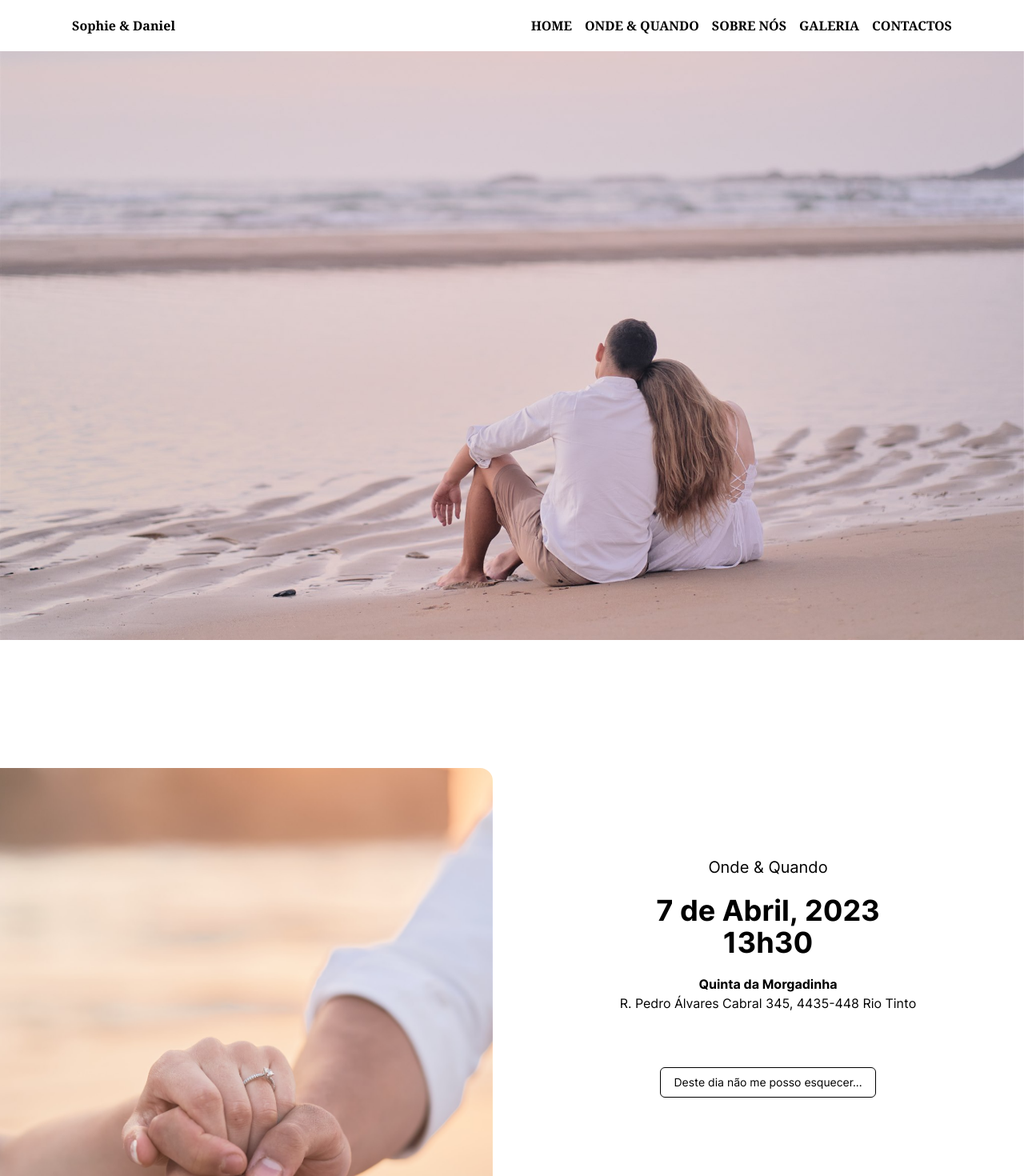
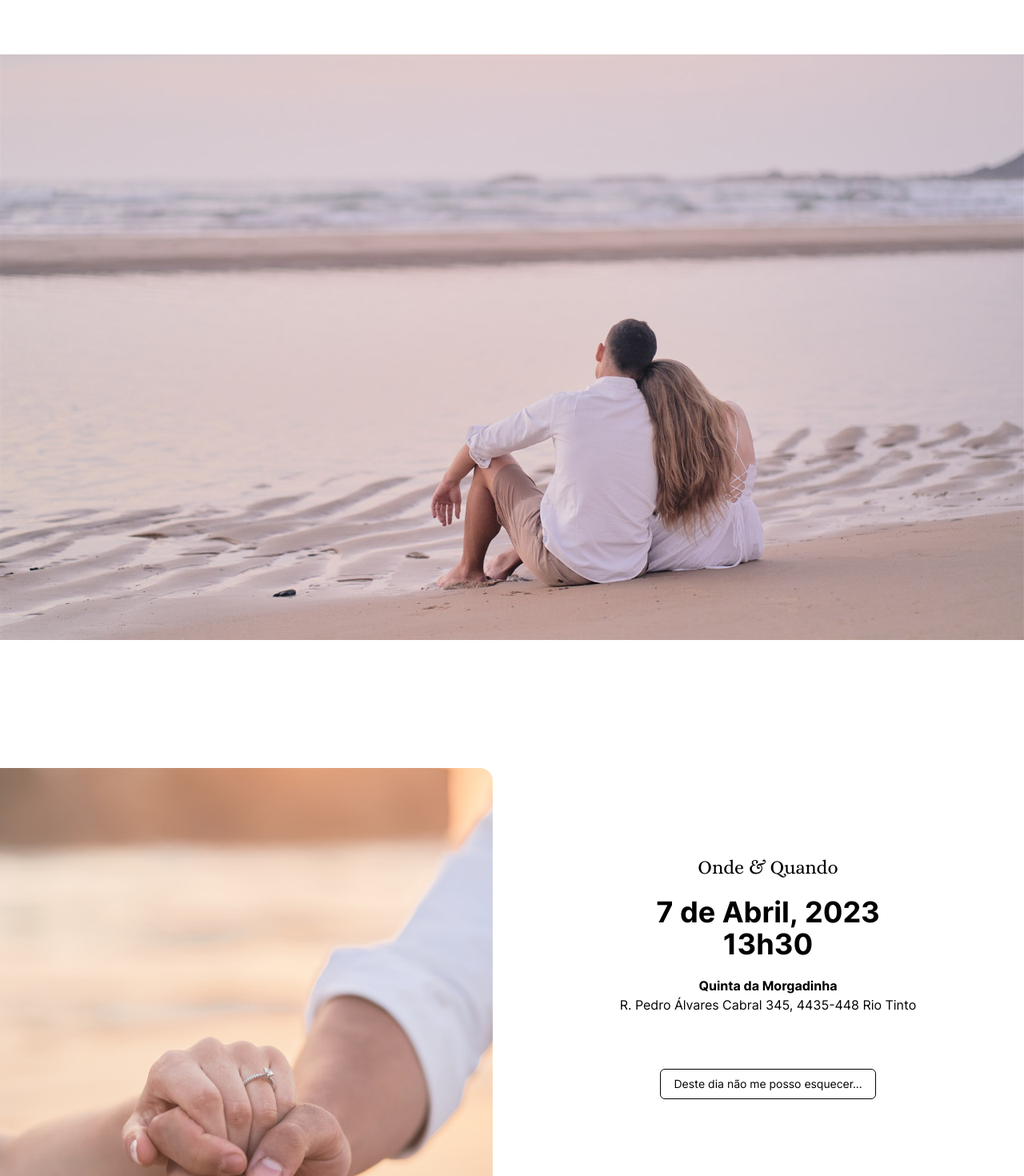
Before and after one commit to danielsimao/wedding, a Next.js app: page / in a window 1280 px wide. Shown: the top 1470 px of the page at 80% size. Built offline with nearby package versions, Linux system fonts and the light colour scheme.

Commit message:
feat: add fonts

```diff
--- a/package.json
+++ b/package.json
@@ -19,6 +19,7 @@
   },
   "dependencies": {
     "@lottiefiles/lottie-player": "^1.6.2",
+    "@next/font": "^13.1.1",
     "@vercel/analytics": "^0.1.6",
     "clsx": "^1.2.1",
     "lottie-react": "^2.3.1",
--- a/src/components/layout/Header.tsx
+++ b/src/components/layout/Header.tsx
@@ -95,7 +95,7 @@ export default function Header() {
       }}
       className={clsx(
         'sticky z-50 min-h-[64px] bg-white transition-all ease-in-out',
-        isOutsideHero ? 'bg-white' : 'bg-transparent'
+        isOutsideHero ? 'bg-white text-dark' : 'bg-transparent text-white'
       )}
     >
       <div
@@ -106,9 +106,9 @@ export default function Header() {
         <div className='layout flex items-center justify-between py-2 md:py-0'>
           <UnstyledLink
             href='/'
-            className='font-vibes font-bold hover:text-gray-600'
+            className='font-alice text-2xl font-bold hover:text-gray-600'
           >
-            Sophie & Daniel
+            S<span className='mx-[.2rem] text-sm'>&</span>D
           </UnstyledLink>
           <div className='inline-flex md:hidden '>
             <button
@@ -134,12 +134,12 @@ export default function Header() {
             />
           </div>
           <nav className='hidden md:flex'>
-            <ul className=' flex items-center justify-between space-x-4 font-semibold uppercase'>
+            <ul className='flex items-center justify-between gap-6 font-semibold'>
               {links.map(({ href, label }) => (
                 <li key={`${href}${label}`} className='py-5'>
                   <UnstyledLink
                     href={href}
-                    className='py-5 font-cinzel hover:text-gray-600'
+                    className='py-5 font-alice text-lg font-semibold hover:text-gray-600'
                   >
                     {label}
                   </UnstyledLink>
--- a/src/components/layout/Layout.tsx
+++ b/src/components/layout/Layout.tsx
@@ -8,7 +8,7 @@ export default function Layout({ children }: { children: React.ReactNode }) {
     <>
       <Header />
       {children}
-      <footer className='bg-[#F3EAEA] px-4 py-12 text-center text-xl font-bold text-gray-700'>
+      <footer className='bg-[#F3EAEA] px-4 py-12 text-center font-alice text-2xl font-bold text-gray-700'>
         Sophie & Daniel
       </footer>
     </>
--- a/src/pages/_document.tsx
+++ b/src/pages/_document.tsx
@@ -16,9 +16,16 @@ class MyDocument extends Document {
     return (
       <Html lang='en'>
         <Head>
+          {/* <link
+            rel='preload'
+            href='/fonts/inter-var-latin.woff2'
+            as='font'
+            type='font/woff2'
+            crossOrigin='anonymous'
+          /> */}
           <link
             rel='preload'
-            href='/fonts/inter-var-latin.woff2'
+            href='/fonts/Alice-Regular.woff2'
             as='font'
             type='font/woff2'
             crossOrigin='anonymous'
--- a/src/pages/index.tsx
+++ b/src/pages/index.tsx
@@ -29,7 +29,7 @@ export default function HomePage() {
     <Layout>
       {/* <Seo templateTitle='Home' /> */}
       <Seo />
-      <main className='-mt-16'>
+      <main className='-mt-[68px]'>
         <section id='home' className='relative h-screen max-h-screen md:mb-32'>
           <Image
             src='/images/hero.png'
@@ -49,7 +49,9 @@ export default function HomePage() {
             id='where-and-when'
           >
             <div className='flex flex-[3] flex-col items-center justify-center gap-5'>
-              <h2 className='text-lg font-normal md:text-xl'>Onde & Quando</h2>
+              <h2 className='font-alice text-lg font-normal md:text-2xl'>
+                Onde & Quando
+              </h2>
               <h2 className='text-center text-xl md:text-4xl'>
                 7 de Abril, 2023 <br />
                 13h30
@@ -71,7 +73,9 @@ export default function HomePage() {
             imageClassName='object-[25%]'
           >
             <div className='flex h-full max-w-sm flex-col items-center justify-center gap-5'>
-              <h2 className='text-lg font-normal md:text-xl'>Sobre Nós</h2>
+              <h2 className='font-alice text-lg font-normal md:text-2xl'>
+                Sobre Nós
+              </h2>
               <p className='flex flex-col gap-2 text-left'>
                 <span>
                   Conhecemo-nos a 25 de Julho, 2016 e a verdade é que não foi
--- a/src/styles/globals.css
+++ b/src/styles/globals.css
@@ -44,6 +44,18 @@
 
   /* inter var - latin */
   @font-face {
+    font-family: 'Alice';
+    font-style: normal;
+    font-weight: 100 900;
+    font-display: optional;
+    src: url('/fonts/Alice-Regular.woff2') format('woff2');
+    /* unicode-range: U+0000-00FF, U+0131, U+0152-0153, U+02BB-02BC, U+02C6, U+02DA,
+      U+02DC, U+2000-206F, U+2074, U+20AC, U+2122, U+2191, U+2193, U+2212,
+      U+2215, U+FEFF, U+FFFD; */
+  }
+
+  /* inter var - latin */
+  @font-face {
     font-family: 'Cinzel';
     font-style: normal;
     font-weight: 100 900;
@@ -61,9 +73,9 @@
     font-weight: 100 900;
     font-display: optional;
     src: url('/fonts/GreatVibes.ttf') format('ttf');
-    unicode-range: U+0000-00FF, U+0131, U+0152-0153, U+02BB-02BC, U+02C6, U+02DA,
+    /* unicode-range: U+0000-00FF, U+0131, U+0152-0153, U+02BB-02BC, U+02C6, U+02DA,
       U+02DC, U+2000-206F, U+2074, U+20AC, U+2122, U+2191, U+2193, U+2212,
-      U+2215, U+FEFF, U+FFFD;
+      U+2215, U+FEFF, U+FFFD; */
   }
 
   .cursor-newtab {
--- a/tailwind.config.js
+++ b/tailwind.config.js
@@ -10,6 +10,7 @@ module.exports = {
         primary: ['Inter', ...fontFamily.sans],
         cinzel: ['Cinzel', ...fontFamily.serif],
         vibes: ['GreatVibes', ...fontFamily.serif],
+        alice: ['Alice', ...fontFamily.serif],
       },
       colors: {
         primary: {
```
Also changed, not shown: public/fonts/Alice-Regular.woff2 (added), 1 other file (tests, documents, lock files or other folders).
